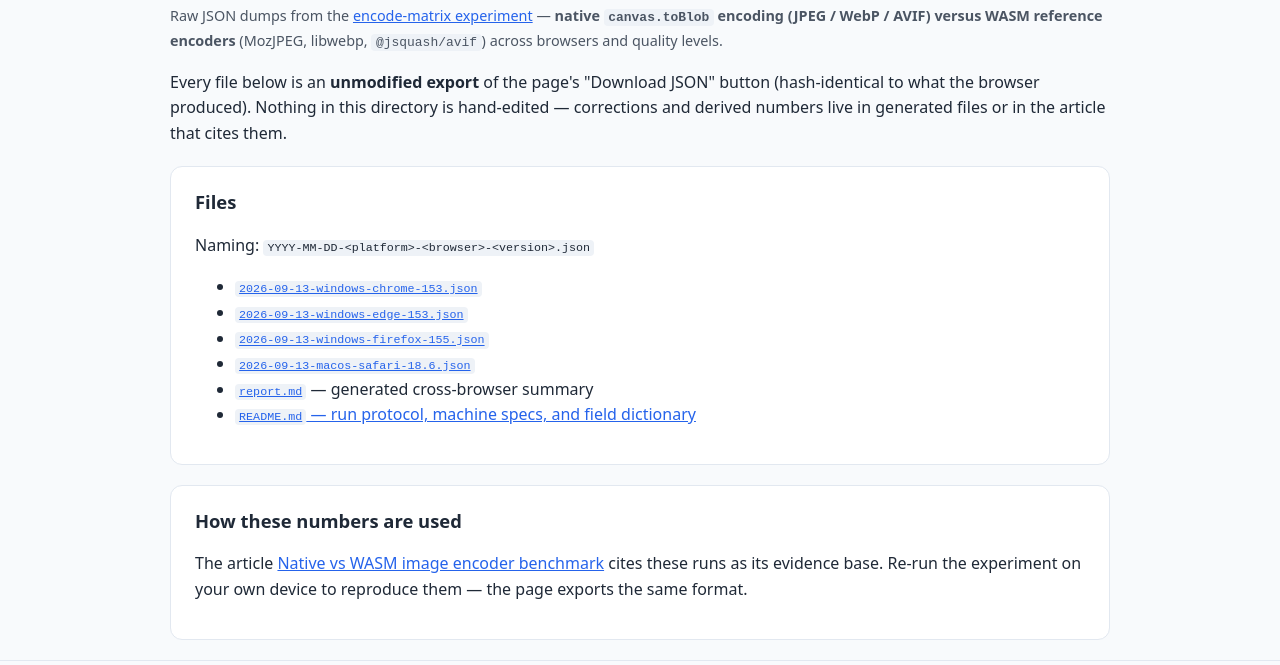
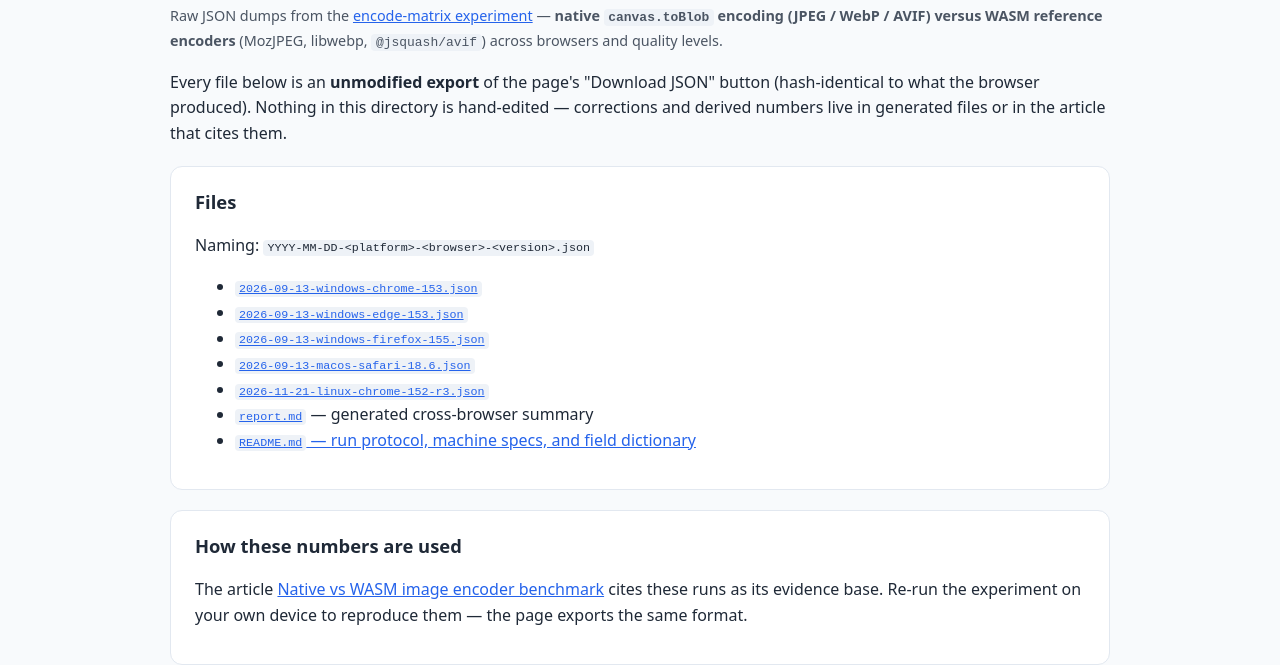
Before and after one commit to pixkeep/lab, an Astro site: page /bench-data in a window 1280 px wide. Shown: the part 148-813 px from the top of the page. Built offline with nearby package versions, Linux system fonts and the light colour scheme; Astro itself is replaced by a stand-in of ours.

Commit message:
fix(bench-data): sync the directory index + e2e with the Linux Chrome 152 run
The 46833b3 index page and its spec hardcode the export list and mandate
keeping it in sync with public/bench-data/. The Linux run (101958f) landed
on a parallel machine before this page existed, so the merged tree was out
of sync: add 2026-11-21-linux-chrome-152-r3.json to both lists.

Verification: npx playwright test tests/e2e/bench-data.spec.ts
--project=chromium → 1 passed (webServer runs build + preview).

X-AI: account:bigmodel-start-plan/GLM-5.3-Flash @ ZCode/3.18.2

```diff
--- a/src/pages/bench-data/index.astro
+++ b/src/pages/bench-data/index.astro
@@ -8,6 +8,7 @@ const files = [
   '2026-09-13-windows-edge-153.json',
   '2026-09-13-windows-firefox-155.json',
   '2026-09-13-macos-safari-18.6.json',
+  '2026-11-21-linux-chrome-152-r3.json',
 ];
 ---
 <Base
```
Also changed, not shown: tests/e2e/bench-data.spec.ts (+1 -0 lines).
